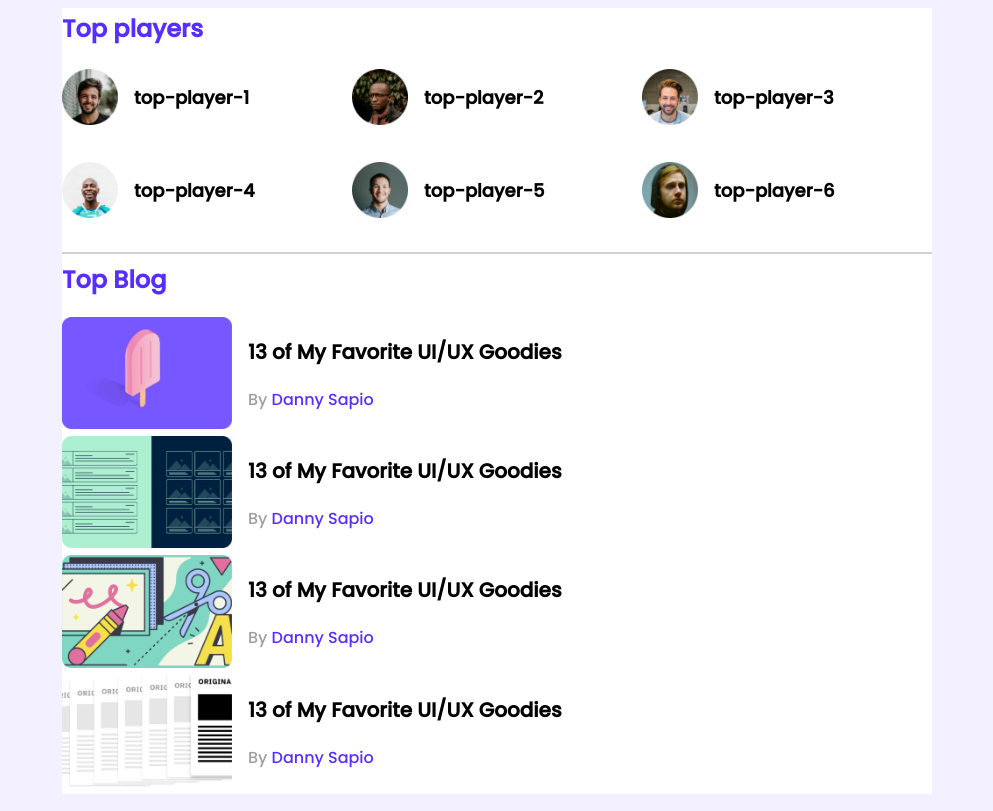
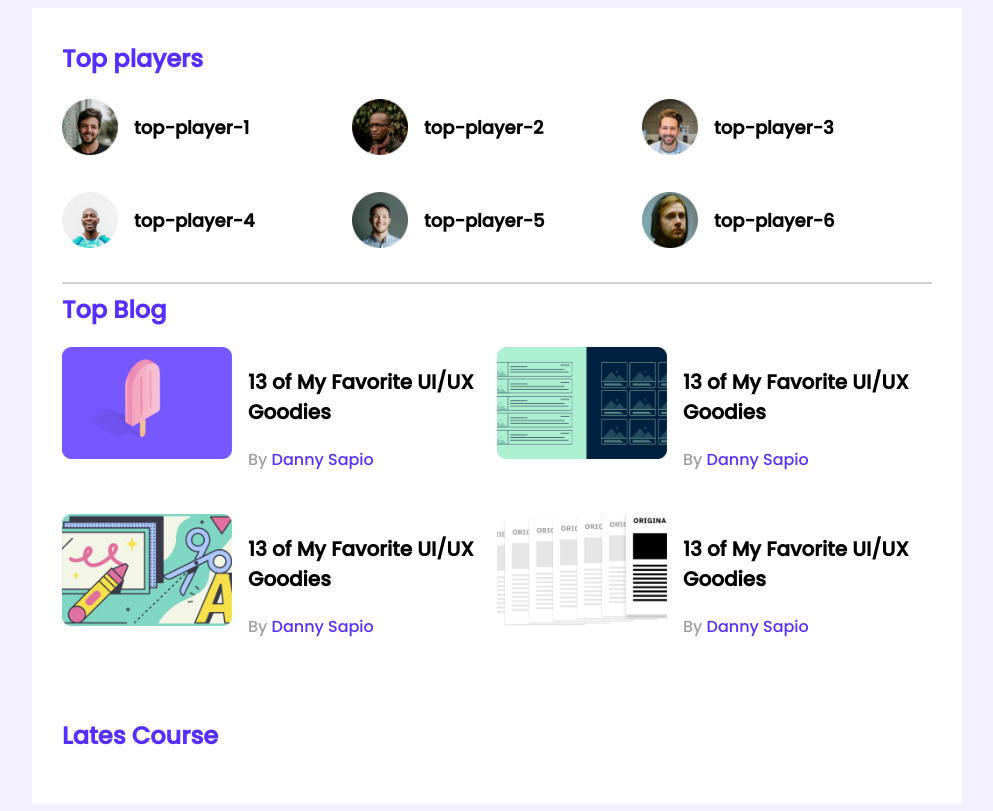
Before and after one commit to Hridoymozumder24/leader-board-css3, a plain HTML site: page index.html in a window 1280 px wide. Shown: the whole page, without its empty margins (143-1136 px from the left). Drawn offline with Linux system fonts and the light colour scheme.

Commit message:
you know

```diff
--- a/index.html
+++ b/index.html
@@ -114,6 +114,12 @@
                               </div>
                     </section>
 
+                    <!-- Lates Course -->
+
+                    <section class="container">
+                              <h2 class="section-tittle">Lates Course</h2>
+                    </section>
+
           </main>
 </body>
 </html>
--- a/style.css
+++ b/style.css
@@ -6,11 +6,15 @@
 /* common-style */
 main{
        display: flex;
-      justify-content: center;
+       flex-direction: column;
+      align-items: center;
+
 }
 .container{
           background-color: #ffffff;
           width: 870px;
+          padding: 30px;
+
 }
 body{
           font-family: 'Poppins', sans-serif;
@@ -54,7 +58,12 @@ hr{
        border: 1px solid #D1D1D1;
 }
 
-/* top-blog-styles */
+/*-------------------------------top-blog-styles------------------------------------------------------ */
+.blogs{
+       display: grid;
+       grid-template-columns: repeat(2, 1fr);
+       grid-row-gap: 26px;
+}
 .blog{
        display: flex;
 }
```
